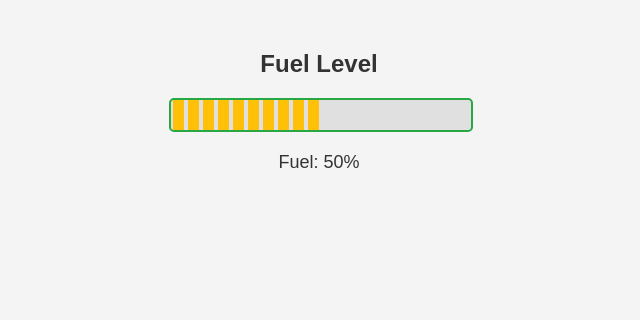
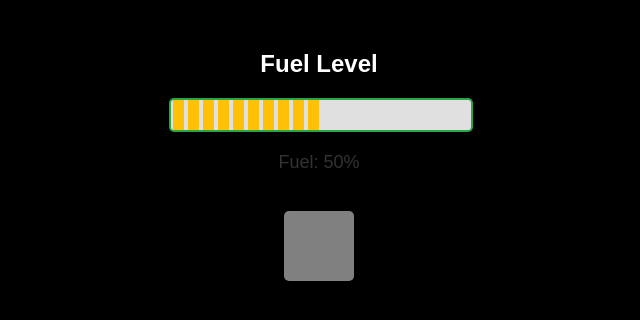
Before and after one commit to radwan-mohamed/Telemetry-System-AAM, a plain HTML site: page fuel_level.html in a window 1280 px wide. Shown: the whole page, without its empty margins (321-961 px from the left). Drawn offline with Linux system fonts and the light colour scheme.

Commit message:
fuel done

```diff
--- a/fuel_level.css
+++ b/fuel_level.css
@@ -2,7 +2,7 @@
 body {
     font-family: Arial, sans-serif;
     text-align: center;
-    background-color: #f4f4f4;
+    background-color: black;
     overflow-x: hidden; /* Prevent horizontal scrollbar */
 }
 
@@ -12,7 +12,7 @@ body {
 }
 
 h2 {
-    color: #333;
+    color: white;
 }
 
 .progress-bar {
@@ -39,7 +39,24 @@ h2 {
     color: #333;
 }
 
+
+#fuel-alarm-wrapper {
+    width: 70px;
+    height: 70px;
+    background-color: gray; /* Gray background when image is hidden */
+    display: inline-block;
+    margin-top: 20px;
+    border-radius: 5px;
+    overflow: hidden;
+}
 #fuel-alarm {
-    margin-top: 20px;
+    width: 100%;
+    height: 100%;
+    display: block;
+    filter: grayscale(1);
     transition: opacity 0.3s ease;
 }
+
+.hidden {
+    display: none; /* Hide image */
+}
--- a/fuel_level.html
+++ b/fuel_level.html
@@ -14,7 +14,9 @@
             <!-- Segments will be generated dynamically -->
         </div>
         <p id="fuel-level-text">Fuel: 100%</p>
-        <img id="fuel-alarm" src="fuel_alarm_icon.png" alt="Fuel Alarm" style="display: none; width: 50px; height: 50px; filter: grayscale(1);">
+        <div id="fuel-alarm-wrapper">
+            <img id="fuel-alarm" class="hidden" src="fuel.jpg" alt="Fuel Alarm">
+        </div>
     </div>
 </body>
 </html>
```
Also changed, not shown: fuel-removebg-preview.png (added), fuel.jpg (added).
